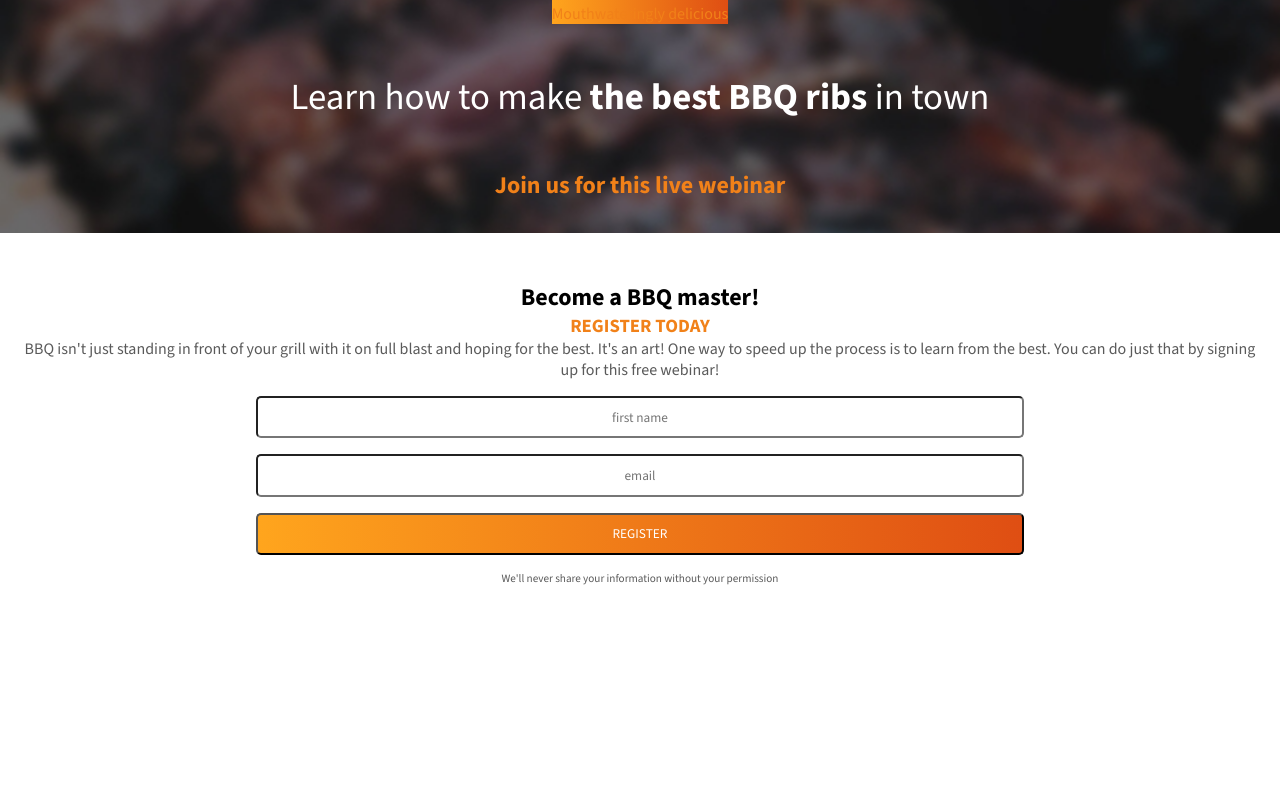
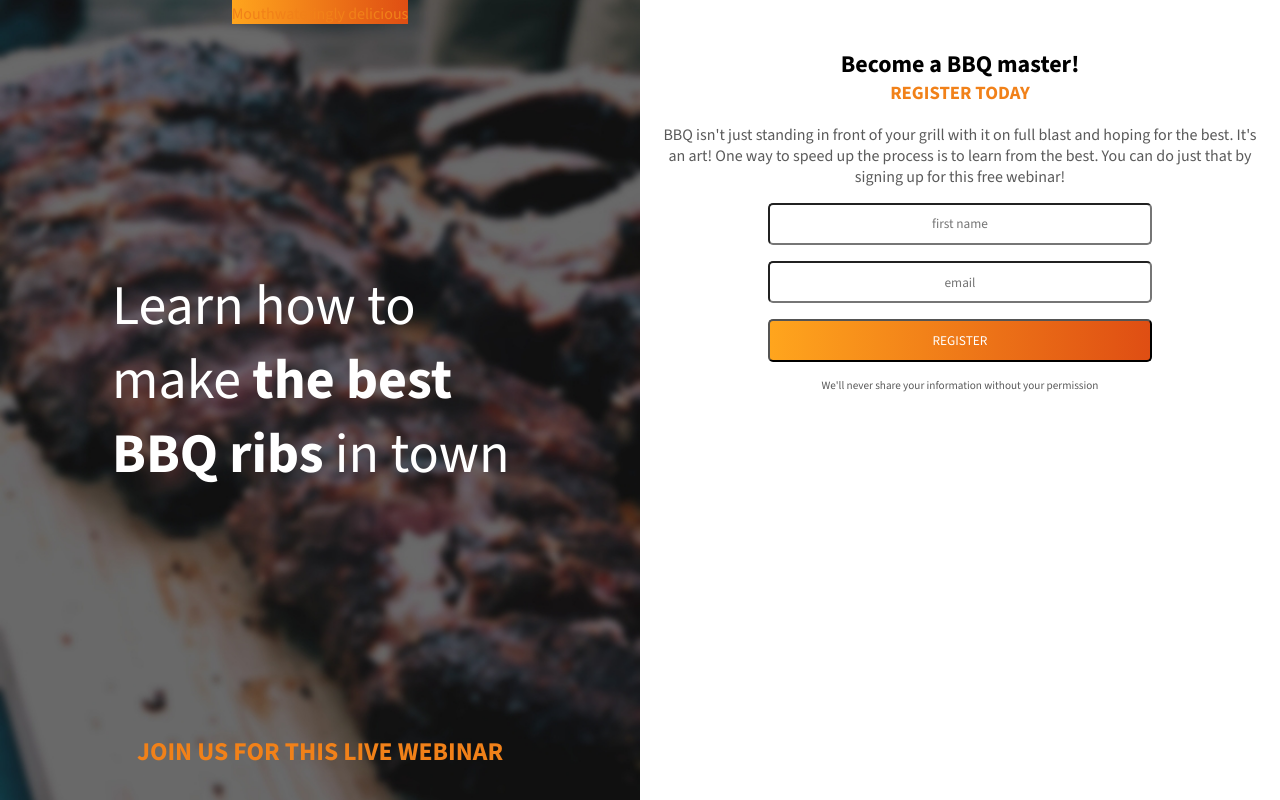
Before and after one commit to RamirezJM/BBQ-ribs, a plain HTML site: page index.html in a window 1280 px wide. Drawn offline with nearby package versions, Linux system fonts and the light colour scheme.

Commit message:
details adjustment

```diff
--- a/assets/css/styles.css
+++ b/assets/css/styles.css
@@ -11,7 +11,6 @@
 .image-section{
   display: flex;
   flex-direction: column;
-  justify-content: space-between;
   align-items: center;
   gap: 3rem;
   background-image: url('../images/dark-ribs.jpg');
@@ -49,6 +48,7 @@
 .form-section h3{
   text-transform: uppercase;
   color: #F18119;
+  margin-bottom: 1em;
 }
 .form-section p{
   padding-inline: 1em;
@@ -79,3 +79,31 @@
   font-size: .7rem;
   color: #5A5A5A;
  }
+
+ @media screen and (min-width: 768px){
+
+  .main-container{
+    display: flex;
+   min-height: 100vh;
+
+  }
+  .image-section{
+    flex: 2;
+    justify-content: space-between;
+  }
+  .image-section h1{
+
+    font-size: 3.5rem;
+  }
+  .image-section h2{
+    font-size: 1.6rem;
+    text-transform: uppercase;
+
+  }
+
+  .form-section{
+    flex: 2;
+
+  }
+
+ }
```
